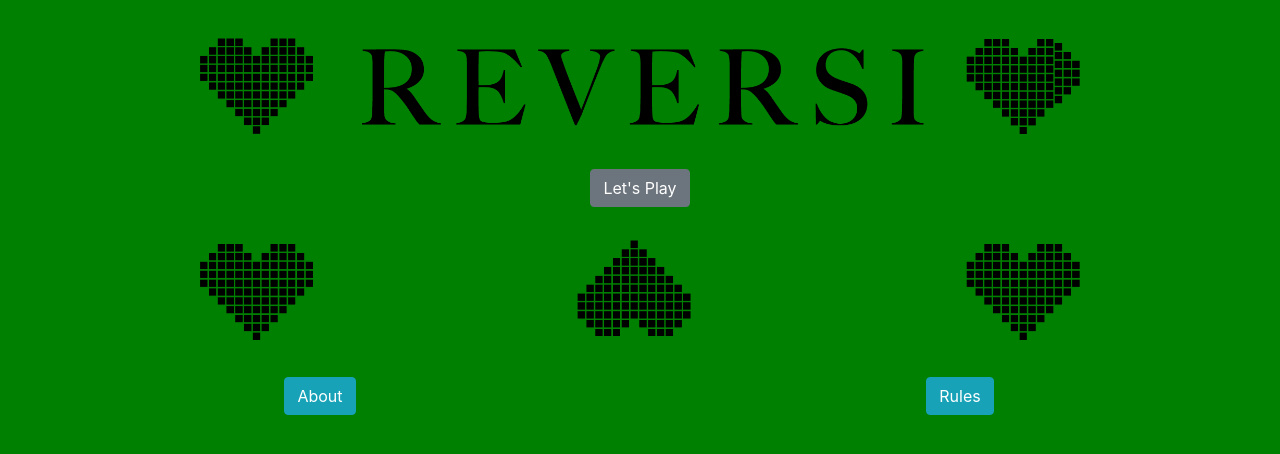
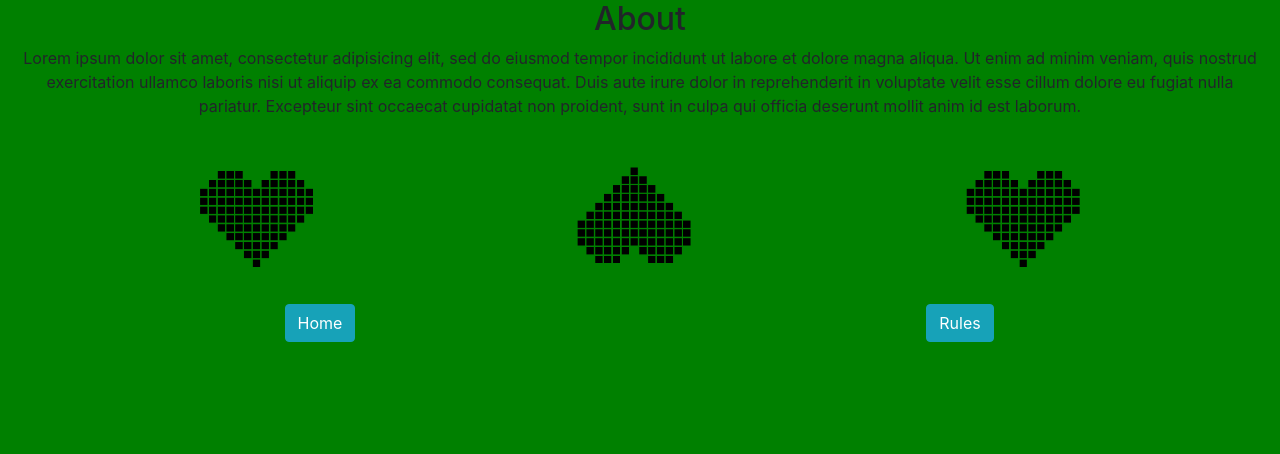
Before and after one commit to CassandraHoo/reversi, a website: page public/About.html in a window 1280 px wide. Drawn offline with nearby package versions, Linux system fonts and the light colour scheme.

Commit message:
Creating about page

```diff
--- a/public/About.html
+++ b/public/About.html
@@ -19,13 +19,13 @@
     <div class="background container-fluid text-center">
       <div class="row">
         <div class="col">
-          <img class="image-fluid" src="assets/images/reversi-header-v1.png" width="1000" alt="Reversi Header Logo"/>
+          <h2>About</h2>
         </div>
       </div>
 
       <div class="row">
         <div class="col">
-          <a href="name.html" class="btn btn-large btn-secondary">Let's Play</a>
+          <p>Lorem ipsum dolor sit amet, consectetur adipisicing elit, sed do eiusmod tempor incididunt ut labore et dolore magna aliqua. Ut enim ad minim veniam, quis nostrud exercitation ullamco laboris nisi ut aliquip ex ea commodo consequat. Duis aute irure dolor in reprehenderit in voluptate velit esse cillum dolore eu fugiat nulla pariatur. Excepteur sint occaecat cupidatat non proident, sunt in culpa qui officia deserunt mollit anim id est laborum.</p>
         </div>
       </div>
 
@@ -37,7 +37,7 @@
 
       <div class="row">
         <div class="col">
-          <a href="about.html" class="btn btn-large btn-info">About</a>
+          <a href="index.html" class="btn btn-large btn-info">Home</a>
         </div>
         <div class="col">
           <a href="https://en.wikipedia.org/wiki/Reversi" target="blank" class="btn btn-large btn-info">Rules</a>
```
